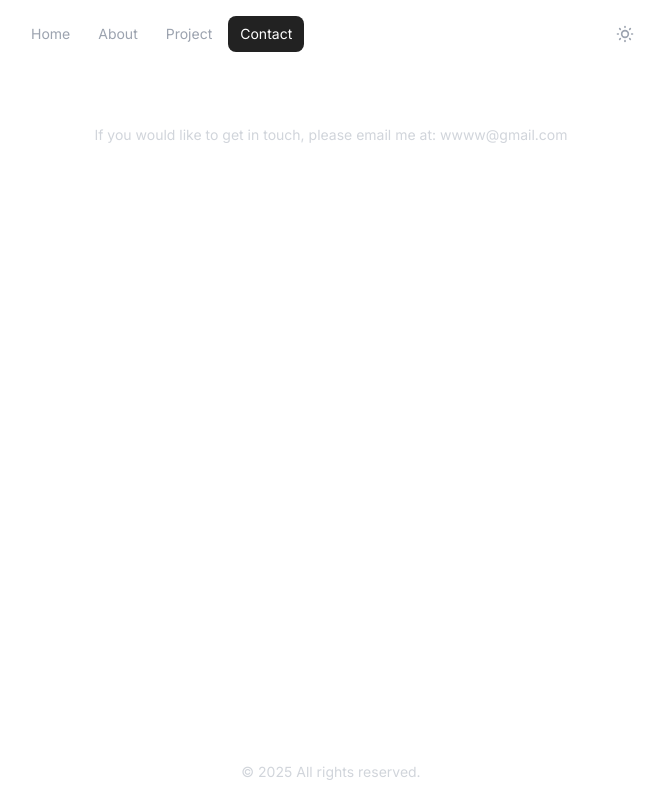
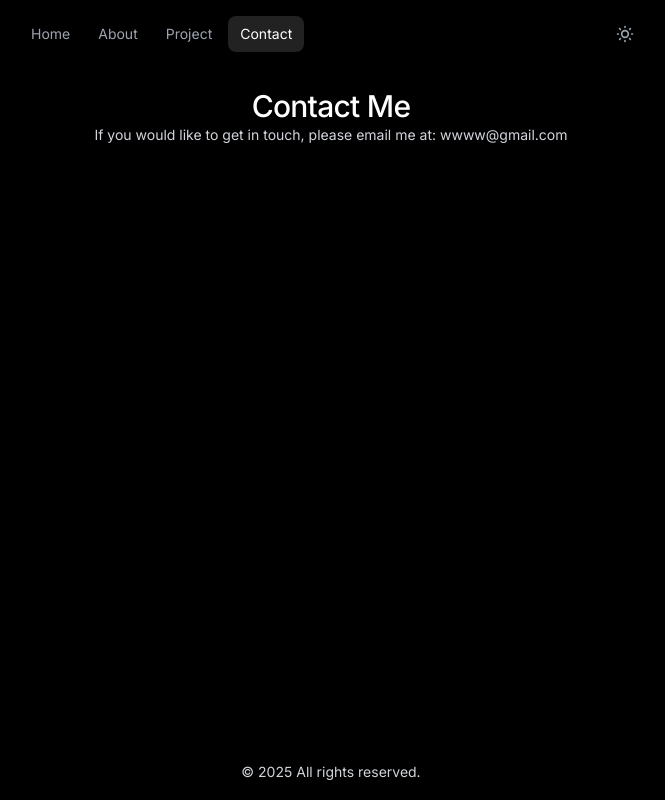
Before and after one commit to Mayday46/portfolio, a React (Vite) app: page /contact in a window 1280 px wide. Shown: the whole page, without its empty margins (309-974 px from the left). Built offline with nearby package versions, Linux system fonts and the light colour scheme.

Commit message:
feat: integrate Layout component and enhance theme support in App

```diff
--- a/src/App.jsx
+++ b/src/App.jsx
@@ -1,5 +1,6 @@
 import { Route, Routes } from 'react-router-dom';
 import Footer from './components/Footer';
+import { Layout } from './components/Layout.jsx';
 import NavigationBar from './components/NavigationBar';
 import { ThemeProvider } from './context/ThemeContext.jsx';
 import About from './page/About.jsx';
@@ -22,6 +23,7 @@ function App() {
     // </div>
 
     <ThemeProvider>
+      <Layout>
       <div className = "flex flex-col min-h-screen">
         <NavigationBar />
         <main className = "flex-grow">
@@ -34,6 +36,7 @@ function App() {
         </main>
         <Footer />
       </div>
+      </Layout>
     </ThemeProvider>
   );
 }
--- /dev/null
+++ b/src/components/Layout.jsx
@@ -0,0 +1,14 @@
+import { useTheme } from '../context/ThemeContext';
+
+export const Layout = ({ children }) => {
+    const { currentTheme } = useTheme();
+
+    return (
+        <div
+        className="min-h-screen transition-colors duration-200"
+        style={{ backgroundColor: currentTheme.bg.primary }}
+        >
+        {children}
+        </div>
+    );
+};
--- a/src/components/NavigationBar.jsx
+++ b/src/components/NavigationBar.jsx
@@ -78,6 +78,7 @@ const NavigationBar = () => {
                             </Link>
                         ))}
                     </div>
+
                     <motion.button
                         onClick = {toggleTheme}
                         className = "p-2 text-gray-600 dark:text-gray-400 hover:text-gray-900 dark:hover:text-white transition-colors rounded-lg"
--- a/src/context/ThemeContext.jsx
+++ b/src/context/ThemeContext.jsx
@@ -1,4 +1,4 @@
-import React, { createContext, useContext, useState, useEffect } from 'react';
+import { createContext, useContext, useEffect, useState } from 'react';
 import { theme } from '../styles/theme';
 
 // Create context with default values
```
